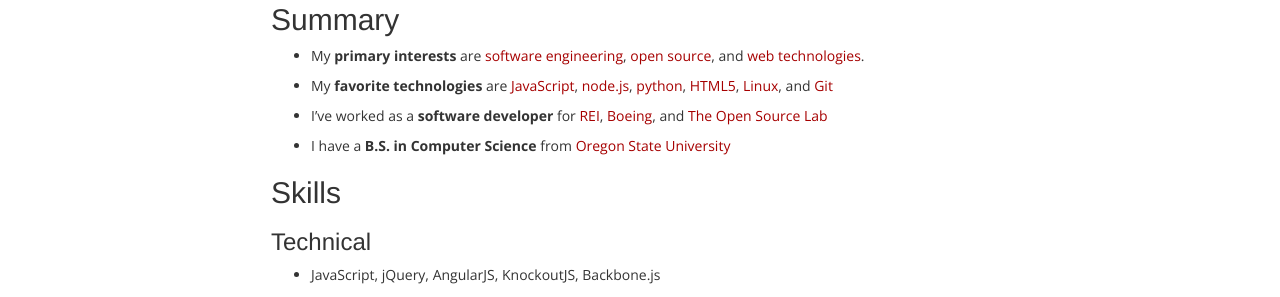
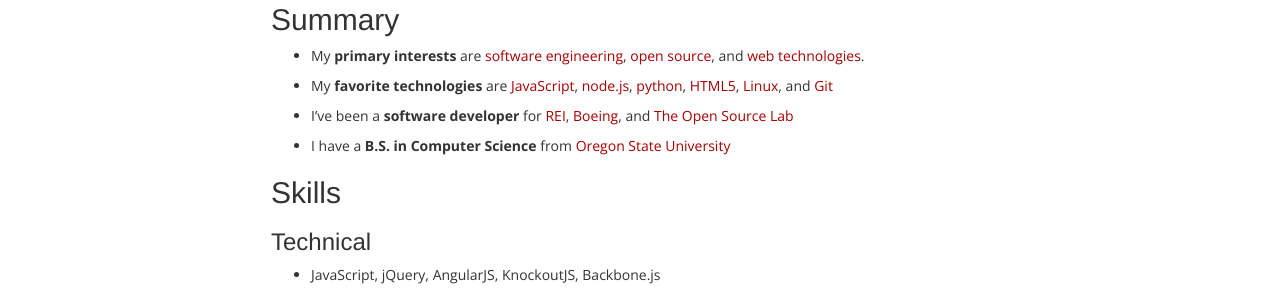
Before and after one commit to robatron/website, a Jekyll site: the page built from resume/index.html, in a window 1280 px wide and 900 px high. Shown: the part 361-658 px from the top of the window. Built offline with Jekyll 4.4.1, drawn with Linux system fonts in a browser that asks for light colours; Markdown is read by kramdown in place of the engine named in the settings.

Commit message:
Update resume data

```diff
--- a/_data/resume.yml
+++ b/_data/resume.yml
@@ -11,7 +11,7 @@
 summary:
     - My **primary interests** are [software engineering](http://en.wikipedia.org/wiki/Software_engineering), [open source](//en.wikipedia.org/wiki/Open_source), and [web technologies](//developer.mozilla.org/en-US/docs/Web).
     - My **favorite technologies** are [JavaScript](//en.wikipedia.org/wiki/JavaScript), [node.js](//nodejs.org), [python](//python.org), [HTML5](//en.wikipedia.org/wiki/HTML5), [Linux](//en.wikipedia.org/wiki/Linux), and [Git](//en.wikipedia.org/wiki/Git_\(software\))
-    - I've worked as a **software developer** for [REI](//rei.com), [Boeing](//boeing.com), and [The Open Source Lab](//osuosl.org)
+    - I've been a **software developer** for [REI](//rei.com), [Boeing](//boeing.com), and [The Open Source Lab](//osuosl.org)
     - I have a **B.S. in Computer Science** from [Oregon State University](//osu.edu)
 
 
--- a/_layouts/blog.html
+++ b/_layouts/blog.html
@@ -2,6 +2,7 @@
 layout:         default
 site_section:   blog
 ---
+
 <!-- Load blog-specific styles -->
 <link rel="stylesheet" href="{{ page.baseurl }}/assets/css/blog.css">
 
```
Also changed, not shown: README.md.
